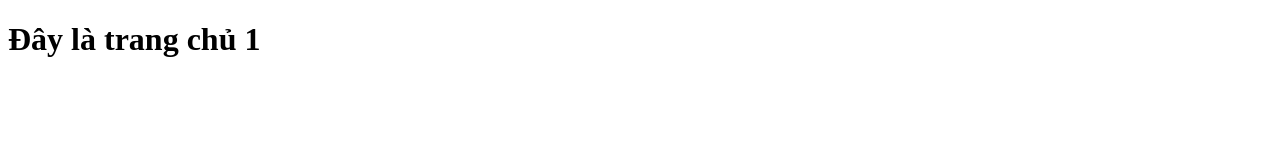
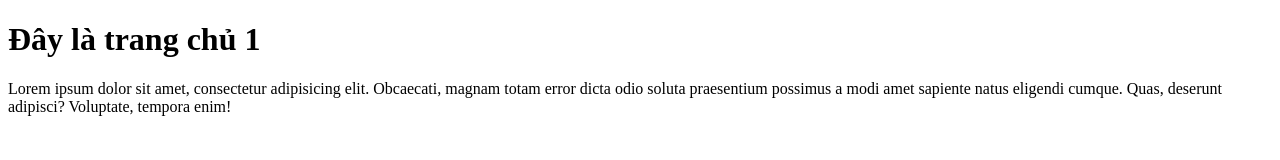
Before and after one commit to damclai/bai13, a plain HTML site: page index.html in a window 1280 px wide. Drawn offline with Linux system fonts and the light colour scheme.

Commit message:
update page home

```diff
--- a/index.html
+++ b/index.html
@@ -9,5 +9,7 @@
 
 
     <h1>Đây là trang chủ 1</h1>
+
+    <p>Lorem ipsum dolor sit amet, consectetur adipisicing elit. Obcaecati, magnam totam error dicta odio soluta praesentium possimus a modi amet sapiente natus eligendi cumque. Quas, deserunt adipisci? Voluptate, tempora enim!</p>
 </body>
 </html>
```
